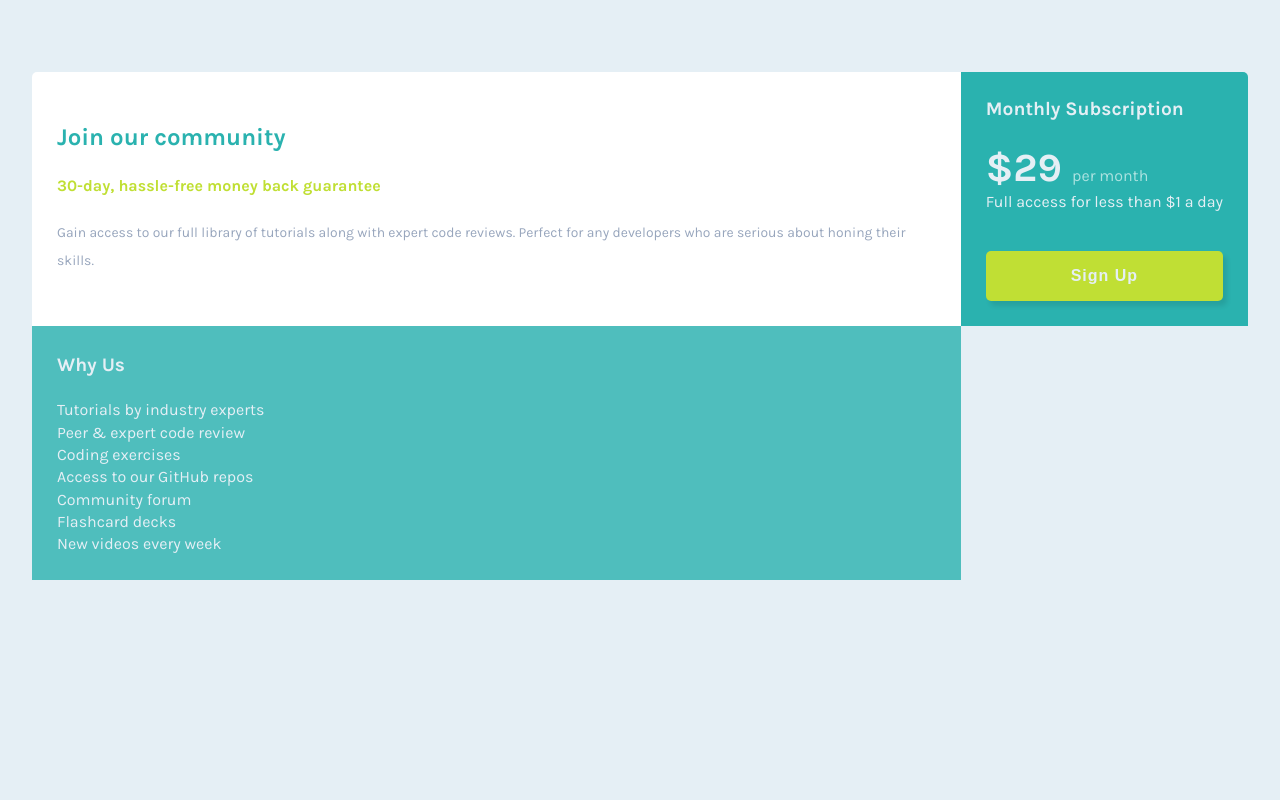
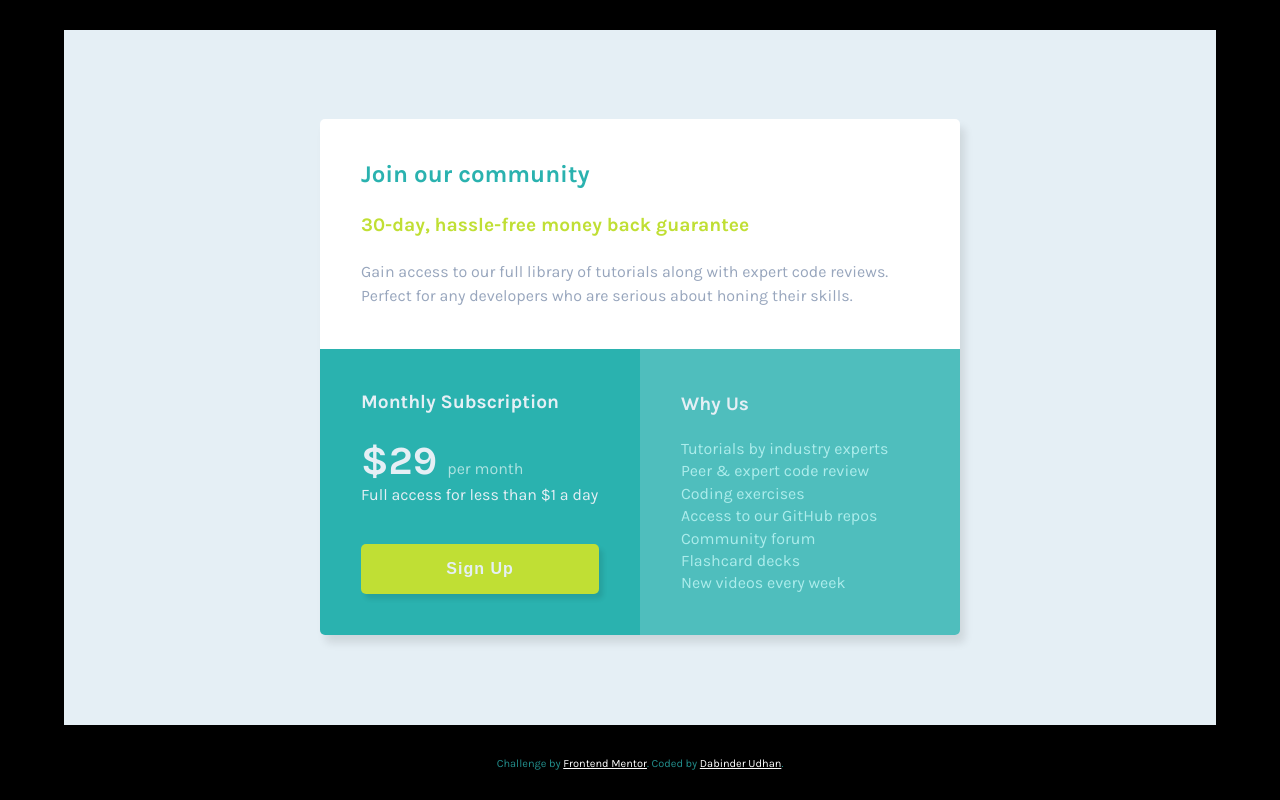
Before and after one commit to dabinderudhan/single-price-grid-component, a website: page index.html in a window 1280 px wide. Shown: the top 800 px of the page. Drawn offline with Linux system fonts and the light colour scheme.

Commit message:
second commit

```diff
--- a/index.html
+++ b/index.html
@@ -27,7 +27,7 @@
   </head>
   <body class="flex flex-col">
     <main>
-      <div class="container grid">
+      <div class="container grid grid-row">
         <section class="section section-top flex flex-col">
           <h1 class="section-top--heading">Join our community</h1>
 
--- a/sass/base/_base.scss
+++ b/sass/base/_base.scss
@@ -8,6 +8,7 @@
 
 body {
   min-height: 100vh;
+  background-color: hsl(0, 0, 0);
 }
 
 li {
@@ -23,11 +24,13 @@ main {
 .container {
   border-radius: 5px;
   overflow: hidden;
+  box-shadow: 5px 8px 8px rgba(0, 0, 0, 0.1);
 }
 
-@media (min-width: 375px) {
+@media (min-width: 768px) {
   main {
     max-width: 1440px;
+    padding: clamp(5rem, 7%, 10rem) clamp(10rem, 20%, 25rem);
   }
 
   .container {
@@ -35,6 +38,6 @@ main {
       "top top"
       "left right";
 
-    grid-template-columns: 1fr;
+    grid-template-columns: repeat(2, 20rem);
   }
 }
--- a/sass/layout/_footer.scss
+++ b/sass/layout/_footer.scss
@@ -2,8 +2,9 @@
   font-size: 11px;
   text-align: center;
   margin-top: 2rem;
+  color: $color-bg-light;
 
   a {
-    color: hsl(228, 45%, 44%);
+    color: $color-white;
   }
 }
--- a/sass/layout/_grid.scss
+++ b/sass/layout/_grid.scss
@@ -1,4 +1,13 @@
 .grid {
   display: grid;
+}
+
+.grid-row {
   grid-template-rows: repeat(3, 1fr);
 }
+
+@media (min-width: 768px) {
+  .grid-row {
+    grid-template-rows: repeat(2, min-content);
+  }
+}
--- a/sass/pages/_home.scss
+++ b/sass/pages/_home.scss
@@ -45,6 +45,7 @@
     }
 
     & button {
+      cursor: pointer;
       width: 100%;
       background-color: $color-primary-yellow;
       color: $color-neutral-light;
@@ -56,6 +57,12 @@
       letter-spacing: 1px;
       box-shadow: 4px 5px 5px rgba(0, 0, 0, 0.1);
       margin-top: 1rem;
+      transition: all ease-in-out 0.1s;
+
+      &:hover {
+        transform: scale(1.06);
+        background-color: hsl(71, 73%, 45%);
+      }
     }
   }
 
@@ -72,21 +79,34 @@
       font-weight: $fw-default;
       align-items: start;
       gap: 0.2rem;
+      color: hsl(179, 62%, 80%);
     }
   }
 }
 
-@media (min-width: 375px) {
+@media (min-width: 768px) {
   .section {
-    &--top {
+    padding: 2.5625rem;
+
+    &-top {
       grid-area: top;
+      height: min-content;
+
+      &--subheading {
+        font-size: 1.2rem;
+      }
+
+      &--para {
+        font-size: 1rem;
+        line-height: 1.5;
+      }
     }
 
-    &--left {
+    &-left {
       grid-area: left;
     }
 
-    &--right {
+    &-right {
       grid-area: right;
     }
   }
```
Also changed, not shown: README.md, css/main.css.
